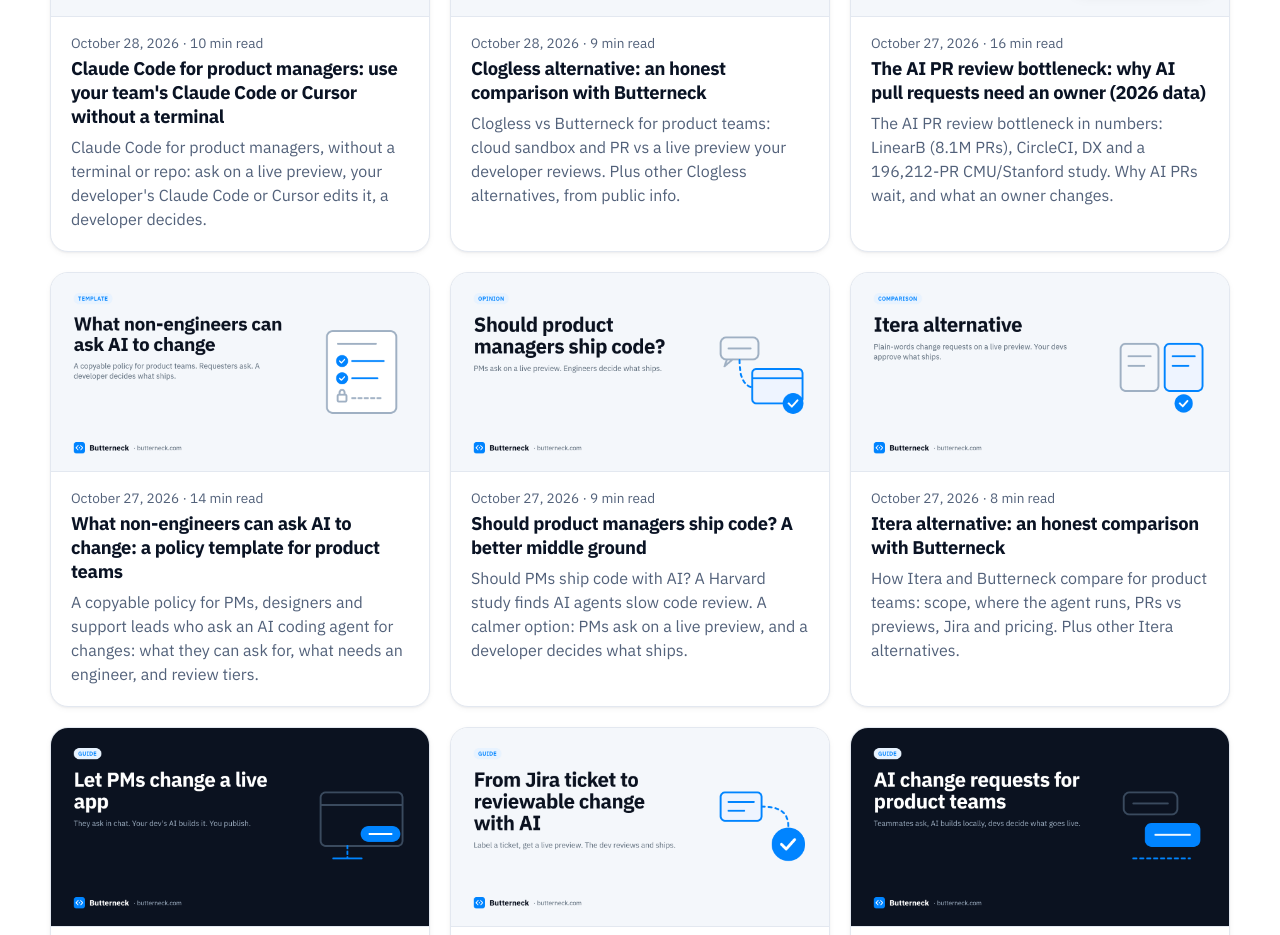
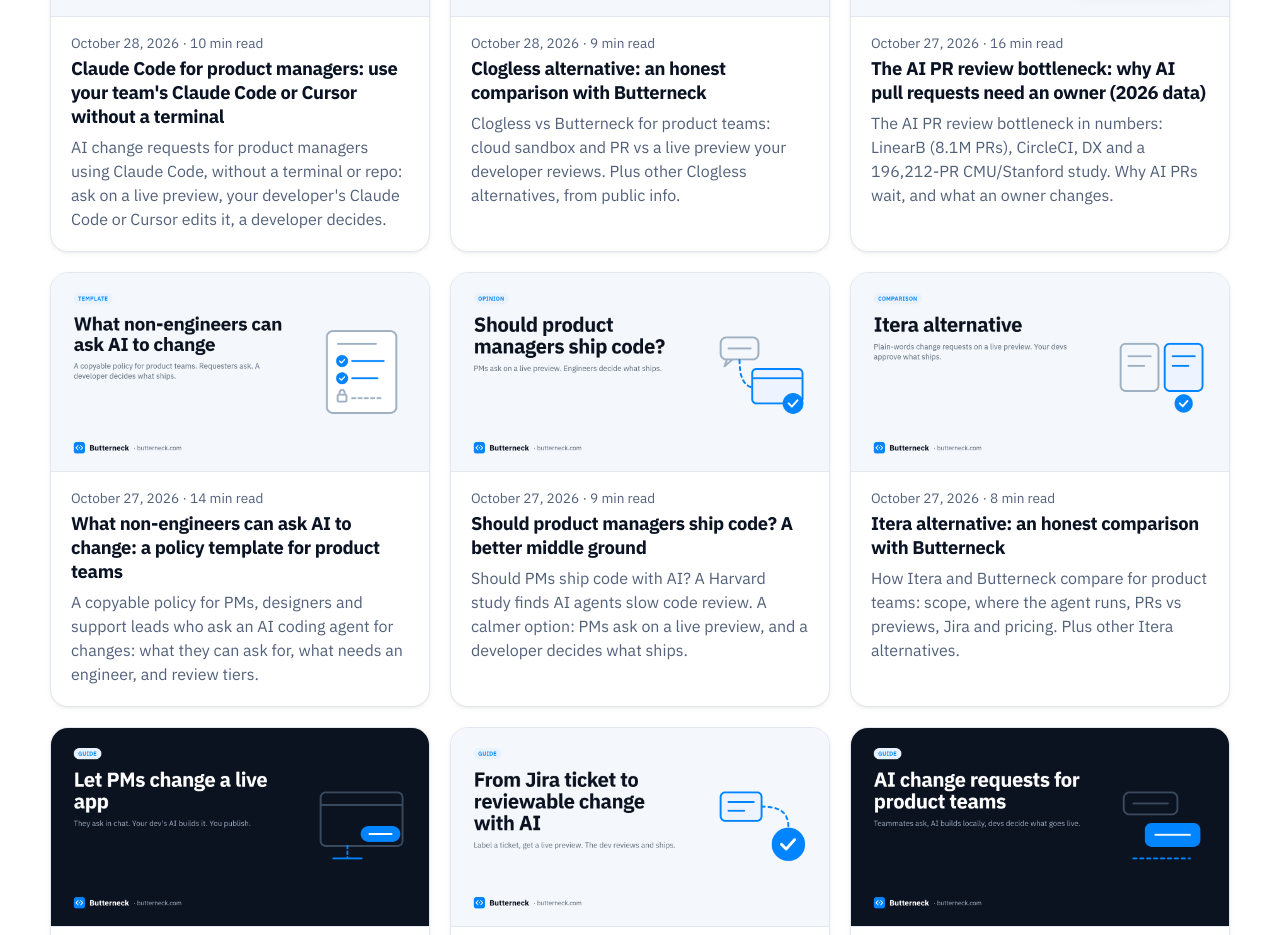
Before and after one commit to Lanatus-Systems/maintainer-pro-marketing, a Next.js app: page /blog in a window 1280 px wide. Shown: the part 2420-3355 px from the top of the page. Built offline with nearby package versions, Linux system fonts and the light colour scheme; no server answers.

Commit message:
copy(K-135): Claude Code for PMs post seoTitle/meta lead with AI change requests
Restaged after Digital Compliance Lead FIX on main tip 1256ecb. Review notes kept in growth/drafts only. Do not merge until PASS.

```diff
--- a/src/content/posts/claude-code-for-product-managers.ts
+++ b/src/content/posts/claude-code-for-product-managers.ts
@@ -3,9 +3,9 @@ import type { BlogPost } from "@/content/blog";
 export const post: BlogPost = {
   slug: "claude-code-for-product-managers",
   title: "Claude Code for product managers: use your team's Claude Code or Cursor without a terminal",
-  seoTitle: "Claude Code for product managers: no repo or terminal needed",
+  seoTitle: "AI change requests: Claude Code for product managers, no terminal",
   description:
-    "Claude Code for product managers, without a terminal or repo: ask on a live preview, your developer's Claude Code or Cursor edits it, a developer decides.",
+    "AI change requests for product managers using Claude Code, without a terminal or repo: ask on a live preview, your developer's Claude Code or Cursor edits it, a developer decides.",
   date: "2026-10-28",
   updated: "2026-11-05",
   author: "The Butterneck team",
```
